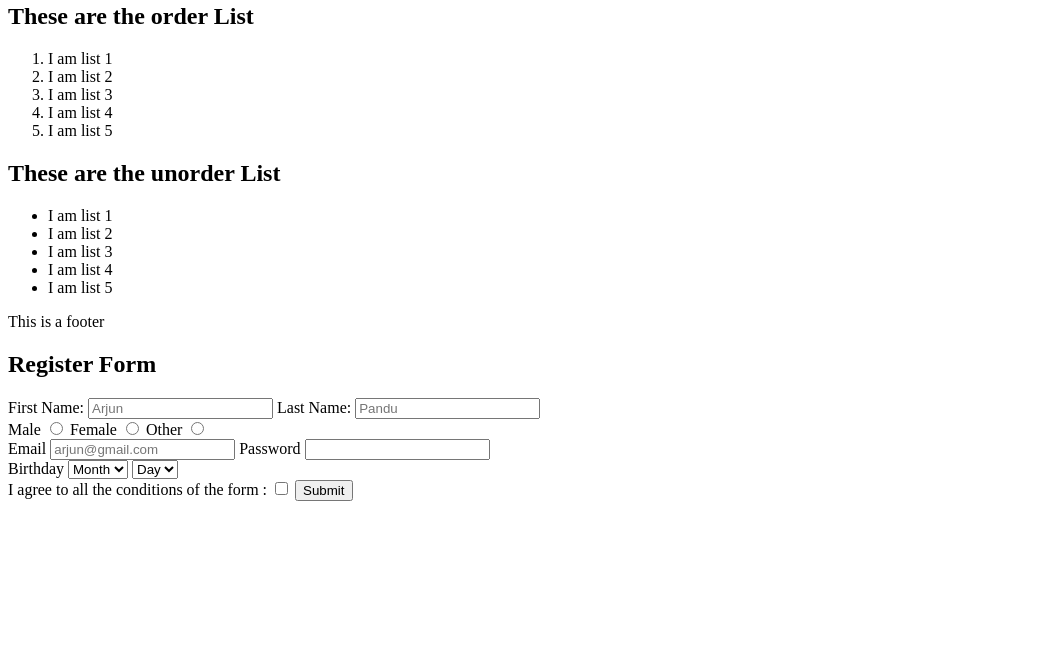
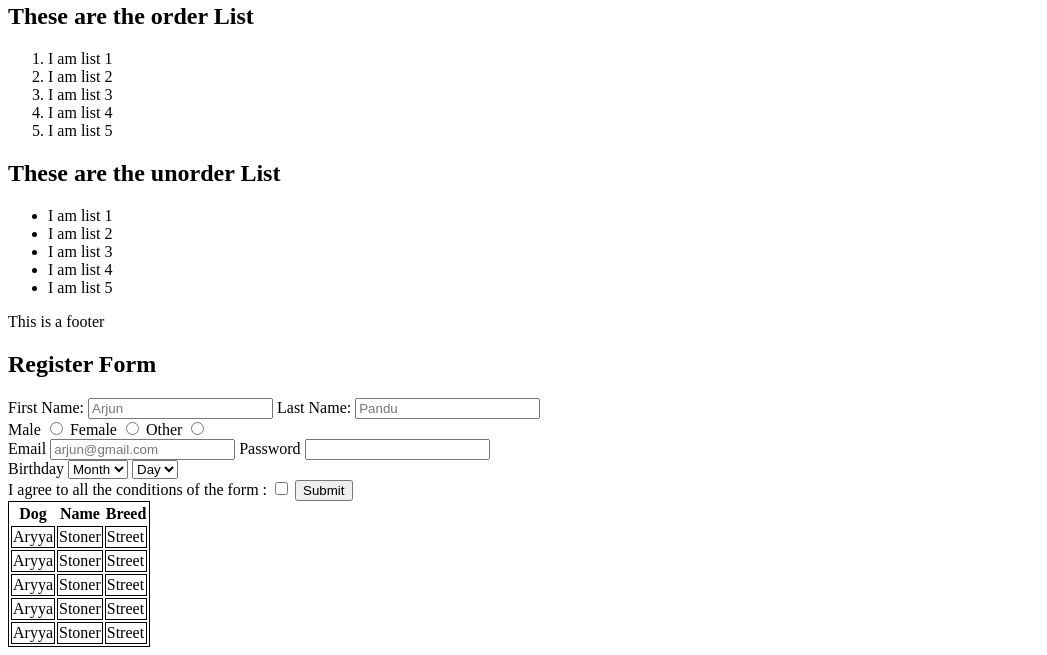
Before and after one commit to GovindSingh9447/Frontend-Web-Development, a plain HTML site: page HTML/basic.html in a window 1280 px wide. Shown: the part 770-1425 px from the top of the page, without its empty margins (0-1047 px from the left). Before the commit the page ends 1279 px from the top, so only its background shows below. Drawn offline with Linux system fonts and the light colour scheme.

Commit message:
Complete Basics

```diff
--- a/HTML/basic.html
+++ b/HTML/basic.html
@@ -146,5 +146,57 @@
                 <button type="submit">Submit</button>
             </form>
         </div>
+
+
+        <style type="text/css">
+
+            table{
+                border: 1px solid black;
+            }
+
+            td{
+                border: 1px solid black;
+            }
+
+
+        </style>
+
+        <table>
+            <thead>
+                <th>Dog</th>
+                <th>Name</th>
+                <th>Breed</th>
+            </thead>
+
+            <tr>
+                <td>Aryya</td>
+                <td>Stoner</td>
+                <td>Street</td>
+            </tr>
+
+            <tr>
+                <td>Aryya</td>
+                <td>Stoner</td>
+                <td>Street</td>
+            </tr>
+
+            <tr>
+                <td>Aryya</td>
+                <td>Stoner</td>
+                <td>Street</td>
+            </tr>
+
+            <tr>
+                <td>Aryya</td>
+                <td>Stoner</td>
+                <td>Street</td>
+            </tr>
+
+            <tr>
+                <td>Aryya</td>
+                <td>Stoner</td>
+                <td>Street</td>
+            </tr>
+        </table>
 </body>
 </html>
```
